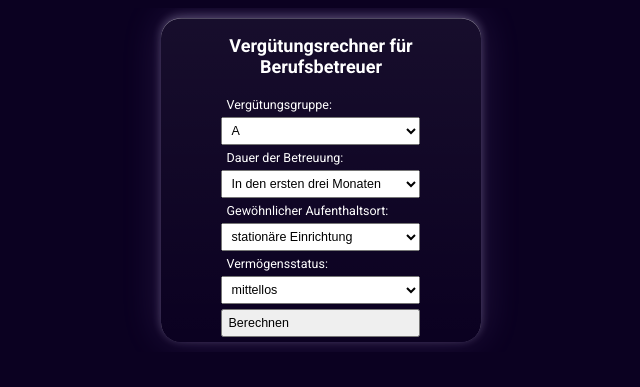
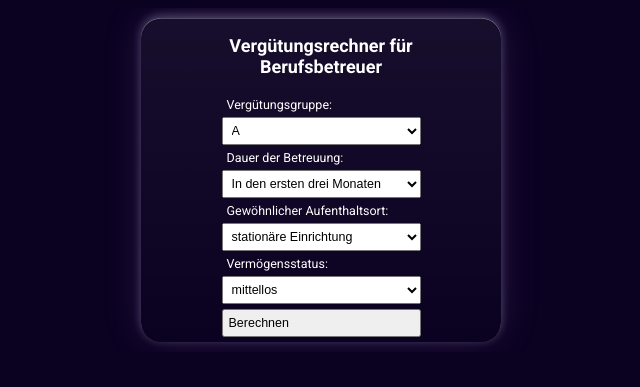
Before and after one commit to sasaisaschi/TS-Rechner, a Flask app: page / in a window 1280 px wide. Shown: the top 387 px of the page, without its empty margins (319-959 px from the left). Run offline with Flask 3, Linux system fonts and the light colour scheme.

Commit message:
Update style.css

```diff
--- a/api/static/style.css
+++ b/api/static/style.css
@@ -27,7 +27,8 @@ html {
 }
 
 .container {
-    max-width: 360.0px; /* Reduziert von 450px auf 337.5px */
+    width: 360.0px;
+    height: 100%;
     margin: 10px;
     padding: 5px;
     display: flex;
```
